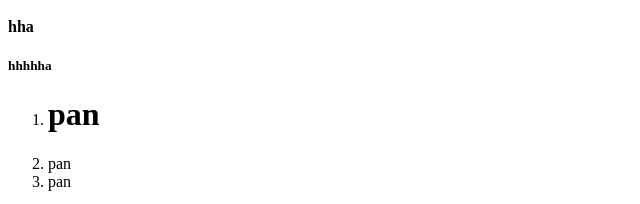
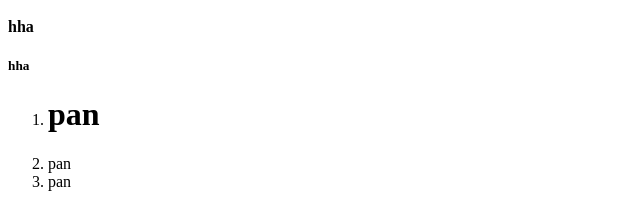
Before and after one commit to Sarrul/begginerME, a plain HTML site: page day1/index.html in a window 1280 px wide. Shown: the part 258-462 px from the top of the page, 0-640 px from the left. Drawn offline with Linux system fonts and the light colour scheme.

Commit message:
Update index.html

```diff
--- a/day1/index.html
+++ b/day1/index.html
@@ -13,7 +13,7 @@
     <h2>hha</h2>
     <h3>hha</h3>
     <h4>hha</h4>
-    <h5>hhhhha</h5>
+    <h5>hha</h5>
     <ol>
       <li><h1>pan</h1></li>
       <li>pan</li>
```
